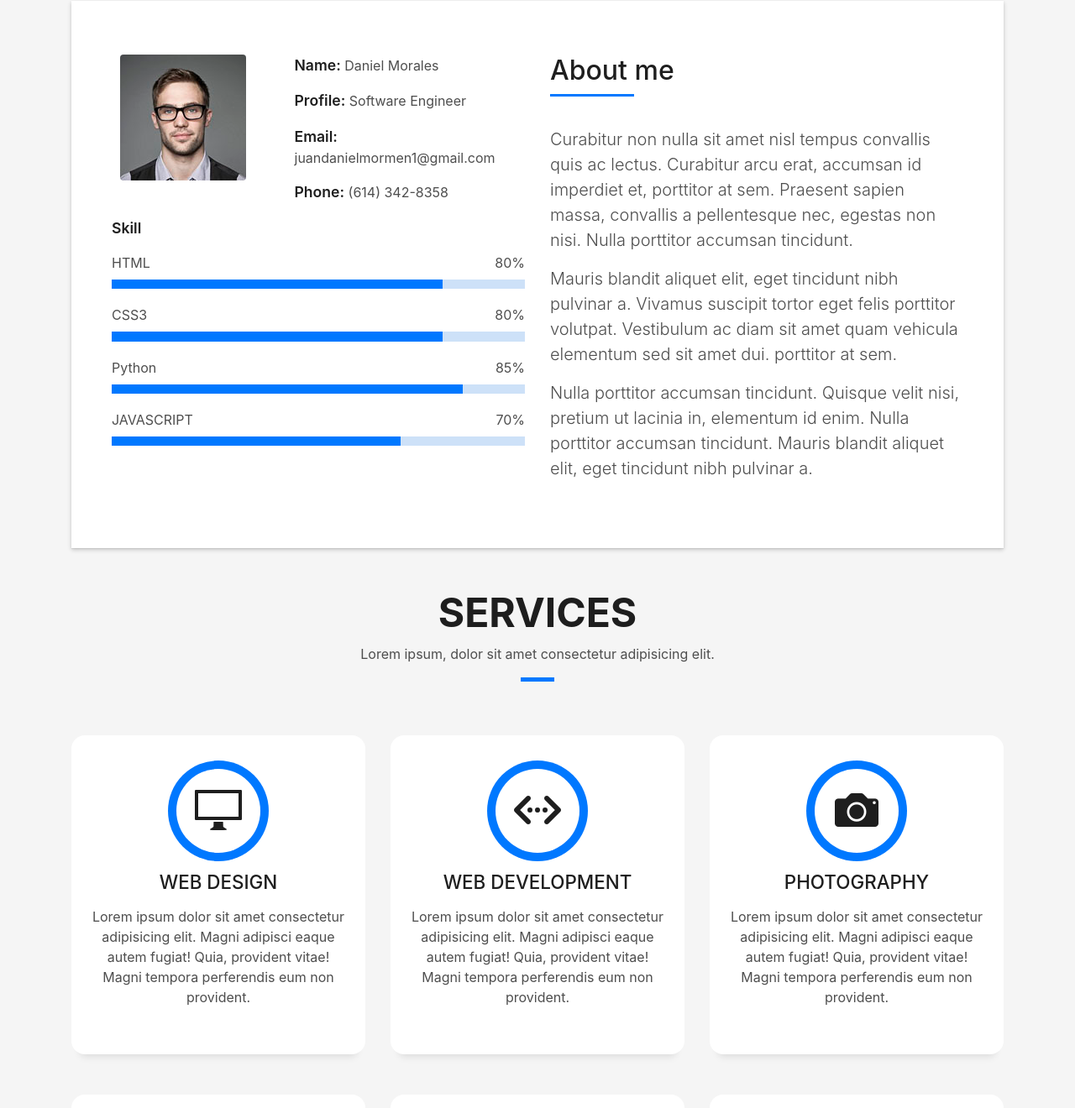
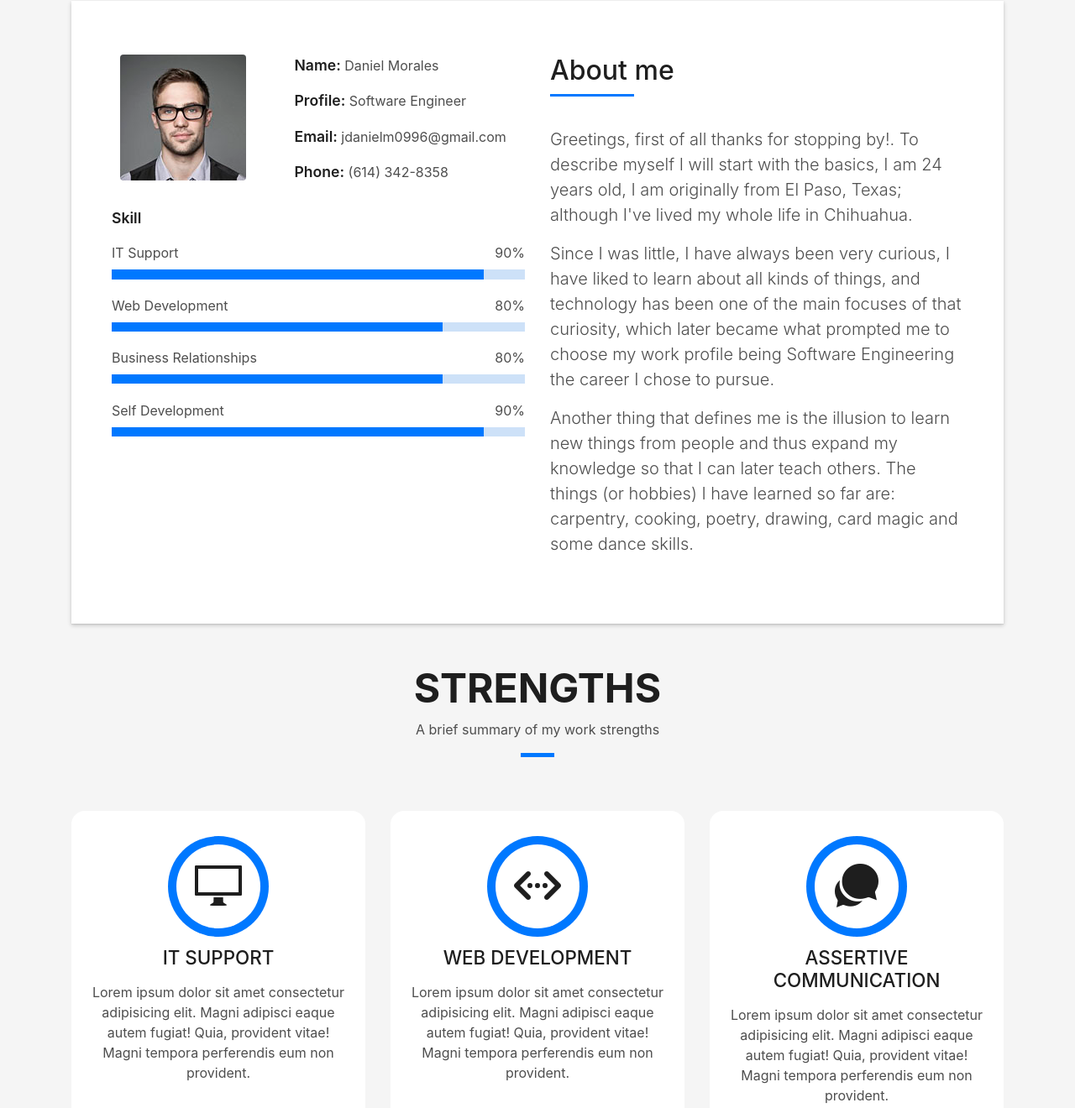
Before and after one commit to DanielM0996/SelfPage, a plain HTML site: page index.html in a window 1280 px wide. Shown: the part 863-2183 px from the top of the page at 84% size. Drawn offline with Linux system fonts and the light colour scheme; files whose address does not match are found by name.

Commit message:
Update index.html

```diff
--- a/index.html
+++ b/index.html
@@ -61,9 +61,6 @@
           <li class="nav-item">
             <a class="nav-link js-scroll" href="#blog">Blog</a>
           </li>
-          <li class="nav-item">
-            <a class="nav-link js-scroll" href="#contact">Contact</a>
-          </li>
         </ul>
       </div>
     </div>
@@ -78,7 +75,7 @@
         <div class="container">
           <!--<p class="display-6 color-d">Hello, world!</p>-->
           <h1 class="intro-title mb-4">I am Daniel Morales</h1>
-          <p class="intro-subtitle"><span class="text-slider-items">Software Engineer,IOT Developer,Data Analyst,Frontend Developer,Graphic Designer</span><strong class="text-slider"></strong></p>
+          <p class="intro-subtitle"><span class="text-slider-items">Software Engineer,Ruby on Rails Developer,IT Support Professional,Cybersecurity Analyst,IOT Developer</span><strong class="text-slider"></strong></p>
           <!-- <p class="pt-3"><a class="btn btn-primary btn js-scroll px-4" href="#about" role="button">Learn More</a></p> -->
         </div>
       </div>
@@ -103,31 +100,31 @@
                     <div class="about-info">
                       <p><span class="title-s">Name: </span> <span>Daniel Morales</span></p>
                       <p><span class="title-s">Profile: </span> <span>Software Engineer</span></p>
-                      <p><span class="title-s">Email: </span> <span>juandanielmormen1@gmail.com</span></p>
+                      <p><span class="title-s">Email: </span> <span>jdanielm0996@gmail.com</span></p>
                       <p><span class="title-s">Phone: </span> <span>(614) 342-8358</span></p>
                     </div>
                   </div>
                 </div>
                 <div class="skill-mf">
                   <p class="title-s">Skill</p>
-                  <span>HTML</span> <span class="pull-right">80%</span>
+                  <span>IT Support</span> <span class="pull-right">90%</span>
                   <div class="progress">
-                    <div class="progress-bar" role="progressbar" style="width: 80%;" aria-valuenow="80" aria-valuemin="0"
+                    <div class="progress-bar" role="progressbar" style="width: 90%;" aria-valuenow="90" aria-valuemin="0"
                       aria-valuemax="100"></div>
                   </div>
-                  <span>CSS3</span> <span class="pull-right">80%</span>
+                  <span>Web Development</span> <span class="pull-right">80%</span>
                   <div class="progress">
                     <div class="progress-bar" role="progressbar" style="width: 80%" aria-valuenow="80" aria-valuemin="0"
                       aria-valuemax="100"></div>
                   </div>
-                  <span>Python</span> <span class="pull-right">85%</span>
+                  <span>Business Relationships</span> <span class="pull-right">80%</span>
                   <div class="progress">
-                    <div class="progress-bar" role="progressbar" style="width: 85%" aria-valuenow="85" aria-valuemin="0"
+                    <div class="progress-bar" role="progressbar" style="width: 80%" aria-valuenow="80" aria-valuemin="0"
                       aria-valuemax="100"></div>
                   </div>
-                  <span>JAVASCRIPT</span> <span class="pull-right">70%</span>
+                  <span>Self Development</span> <span class="pull-right">90%</span>
                   <div class="progress">
-                    <div class="progress-bar" role="progressbar" style="width: 70%" aria-valuenow="70" aria-valuemin="0"
+                    <div class="progress-bar" role="progressbar" style="width: 90%" aria-valuenow="90" aria-valuemin="0"
                       aria-valuemax="100"></div>
                   </div>
                 </div>
@@ -140,20 +137,18 @@
                     </h5>
                   </div>
                   <p class="lead">
-                    Curabitur non nulla sit amet nisl tempus convallis quis ac lectus. Curabitur arcu erat, accumsan id
-                    imperdiet et, porttitor
-                    at sem. Praesent sapien massa, convallis a pellentesque nec, egestas non nisi. Nulla
-                    porttitor accumsan tincidunt.
+                    Greetings, first of all thanks for stopping by!.
+                    To describe myself I will start with the basics, I am 24 years old,
+                    I am originally from El Paso, Texas; although I've lived my whole life in Chihuahua.
                   </p>
                   <p class="lead">
-                    Mauris blandit aliquet elit, eget tincidunt nibh pulvinar a. Vivamus suscipit tortor eget felis
-                    porttitor volutpat. Vestibulum
-                    ac diam sit amet quam vehicula elementum sed sit amet dui. porttitor at sem.
+                    Since I was little, I have always been very curious, I have liked to learn about all kinds of things,
+                    and technology has been one of the main focuses of that curiosity, which later became what prompted me to choose
+                    my work profile being Software Engineering the career I chose to pursue.
                   </p>
                   <p class="lead">
-                    Nulla porttitor accumsan tincidunt. Quisque velit nisi, pretium ut lacinia in, elementum id enim.
-                    Nulla porttitor accumsan
-                    tincidunt. Mauris blandit aliquet elit, eget tincidunt nibh pulvinar a.
+                    Another thing that defines me is the illusion to learn new things from people and thus expand my knowledge so that I can later teach others.
+                    The things (or hobbies) I have learned so far are: carpentry, cooking, poetry, drawing, card magic and some dance skills.
                   </p>
                 </div>
               </div>
@@ -171,10 +166,10 @@
         <div class="col-sm-12">
           <div class="title-box text-center">
             <h3 class="title-a">
-              Services
+              Strengths
             </h3>
             <p class="subtitle-a">
-              Lorem ipsum, dolor sit amet consectetur adipisicing elit.
+              A brief summary of my work strengths
             </p>
             <div class="line-mf"></div>
           </div>
@@ -187,7 +182,7 @@
               <span class="ico-circle"><i class="ion-monitor"></i></span>
             </div>
             <div class="service-content">
-              <h2 class="s-title">Web Design</h2>
+              <h2 class="s-title">IT Support</h2>
               <p class="s-description text-center">
                 Lorem ipsum dolor sit amet consectetur adipisicing elit. Magni adipisci eaque autem fugiat! Quia,
                 provident vitae! Magni
@@ -214,10 +209,10 @@
         <div class="col-md-4">
           <div class="service-box">
             <div class="service-ico">
-              <span class="ico-circle"><i class="ion-camera"></i></span>
+              <span class="ico-circle"><i class="ion-chatbubbles"></i></span>
             </div>
             <div class="service-content">
-              <h2 class="s-title">Photography</h2>
+              <h2 class="s-title">Assertive Communication</h2>
               <p class="s-description text-center">
                 Lorem ipsum dolor sit amet consectetur adipisicing elit. Magni adipisci eaque autem fugiat! Quia,
                 provident vitae! Magni
@@ -229,10 +224,10 @@
         <div class="col-md-4">
           <div class="service-box">
             <div class="service-ico">
-              <span class="ico-circle"><i class="ion-android-phone-portrait"></i></span>
+              <span class="ico-circle"><i class="ion-ios-locked"></i></span>
             </div>
             <div class="service-content">
-              <h2 class="s-title">Responsive Design</h2>
+              <h2 class="s-title">Cybersecurity</h2>
               <p class="s-description text-center">
                 Lorem ipsum dolor sit amet consectetur adipisicing elit. Magni adipisci eaque autem fugiat! Quia,
                 provident vitae! Magni
@@ -244,10 +239,10 @@
         <div class="col-md-4">
           <div class="service-box">
             <div class="service-ico">
-              <span class="ico-circle"><i class="ion-paintbrush"></i></span>
+              <span class="ico-circle"><i class="ion-ios-book"></i></span>
             </div>
             <div class="service-content">
-              <h2 class="s-title">Graphic Design</h2>
+              <h2 class="s-title">Self Learning</h2>
               <p class="s-description text-center">
                 Lorem ipsum dolor sit amet consectetur adipisicing elit. Magni adipisci eaque autem fugiat! Quia,
                 provident vitae! Magni
```
